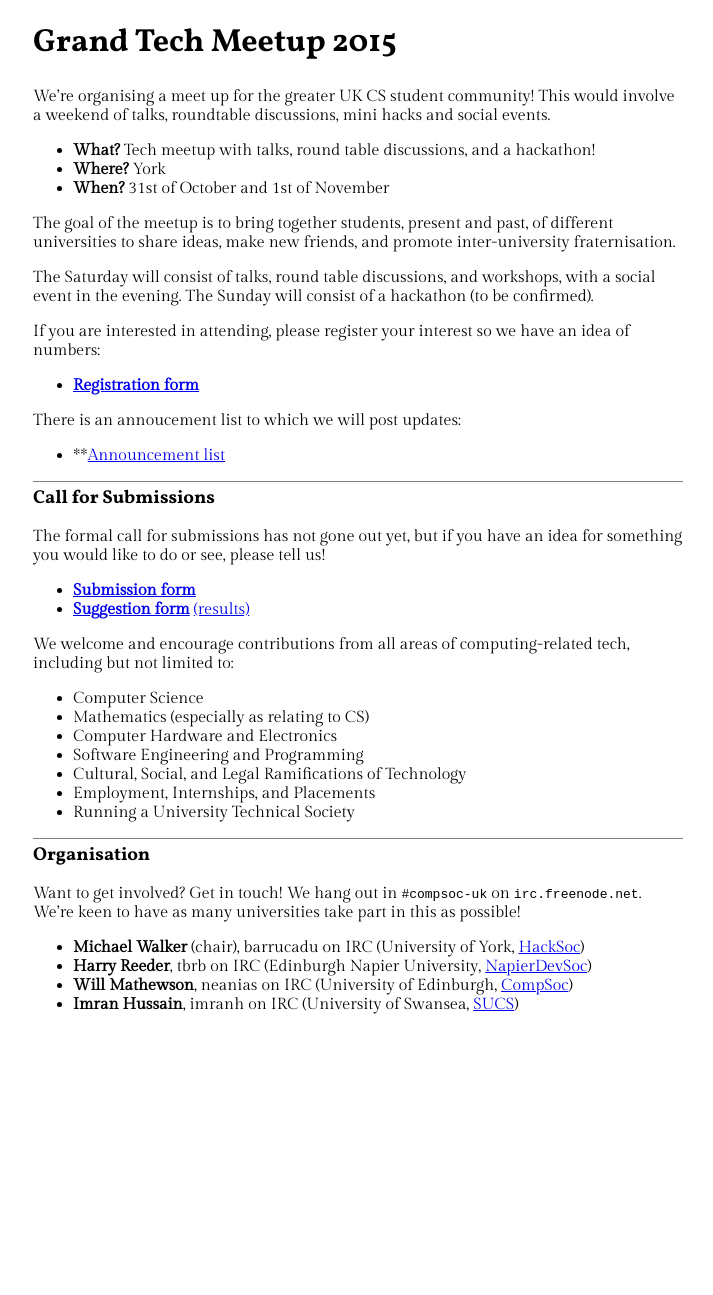
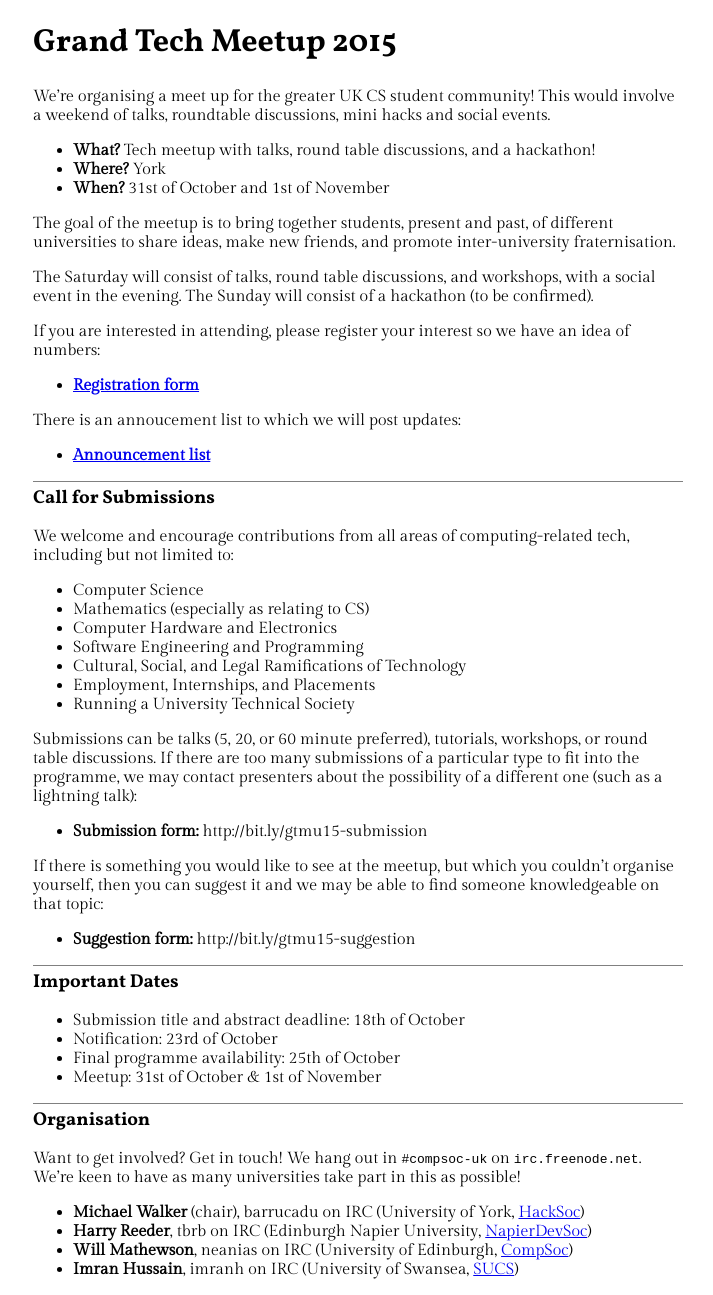
Before and after one commit to CompSocs/compsocs.github.io, a Jekyll site: the page built from gtmu/index.md, in a window 1280 px wide. Shown: the whole page, without its empty margins (282-995 px from the left). Built offline with Jekyll 4.4.1, drawn with Linux system fonts in a browser that asks for light colours; before the commit the page ends 1030 px from its top, so only the background shows below that.

Commit message:
Update GTMU page with call info

```diff
--- a/gtmu/index.md
+++ b/gtmu/index.md
@@ -27,16 +27,10 @@ we have an idea of numbers:
 
 There is an annoucement list to which we will post updates:
 
-- **[Announcement list](https://goo.gl/bsuRTV)
+- **[Announcement list](https://goo.gl/bsuRTV)**
 
 Call for Submissions
 --------------------
-
-The formal call for submissions has not gone out yet, but if you have
-an idea for something you would like to do or see, please tell us!
-
-- **[Submission form](https://goo.gl/3tVqnF)**
-- **[Suggestion form](https://goo.gl/fHTR09)** [(results)](https://goo.gl/RDGtBY)
 
 We welcome and encourage contributions from all areas of
 computing-related tech, including but not limited to:
@@ -48,6 +42,28 @@ computing-related tech, including but not limited to:
 - Cultural, Social, and Legal Ramifications of Technology
 - Employment, Internships, and Placements
 - Running a University Technical Society
+
+Submissions can be talks (5, 20, or 60 minute preferred), tutorials,
+workshops, or round table discussions. If there are too many
+submissions of a particular type to fit into the programme, we may
+contact presenters about the possibility of a different one (such as a
+lightning talk):
+
+- **Submission form:** http://bit.ly/gtmu15-submission
+
+If there is something you would like to see at the meetup, but which
+you couldn't organise yourself, then you can suggest it and we may be
+able to find someone knowledgeable on that topic:
+
+- **Suggestion form:** http://bit.ly/gtmu15-suggestion
+
+Important Dates
+---------------
+
+- Submission title and abstract deadline: 18th of October
+- Notification: 23rd of October
+- Final programme availability: 25th of October
+- Meetup: 31st of October & 1st of November
 
 Organisation
 ------------
```
